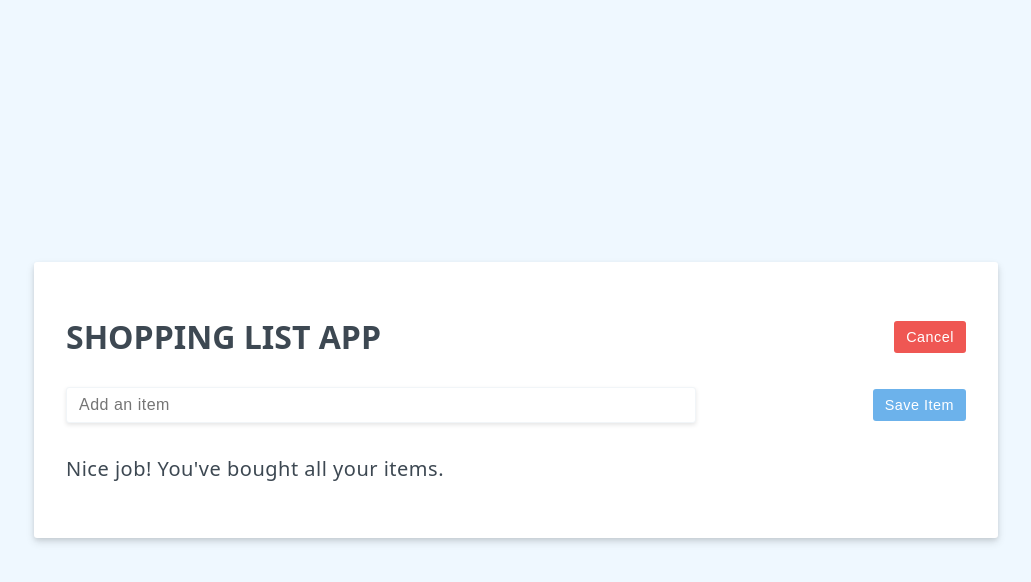
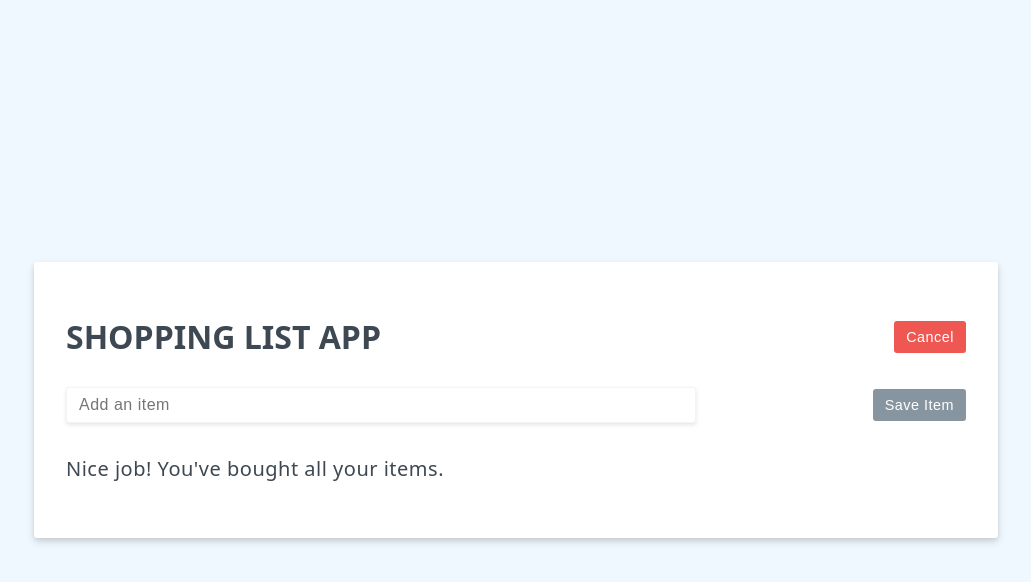
Before and after one commit to edgcarmu/vueschool_vuejs-fundamentals, a plain HTML site: page index.html in a window 1280 px wide. Both pictures are taken after a click on the button "Add Item". Shown: the whole page, without its empty margins (124-1155 px from the left). Drawn offline with nearby package versions, Linux system fonts and the light colour scheme.

Commit message:
attribute bindings

```diff
--- a/index.html
+++ b/index.html
@@ -14,7 +14,7 @@
 
     <div v-if="state === 'edit'" class="add-item-form">
         <input v-model="newItem" type="text" placeholder="Add an item" @keyup.enter="saveItem">
-        <button class="btn btn-primary" @click="saveItem">Save Item</button>
+        <button class="btn btn-primary" :disabled="newItem.length === 0" @click="saveItem">Save Item</button>
     </div>
     <ul>
         <li v-for="item in items">{{ item }}</li>
```
